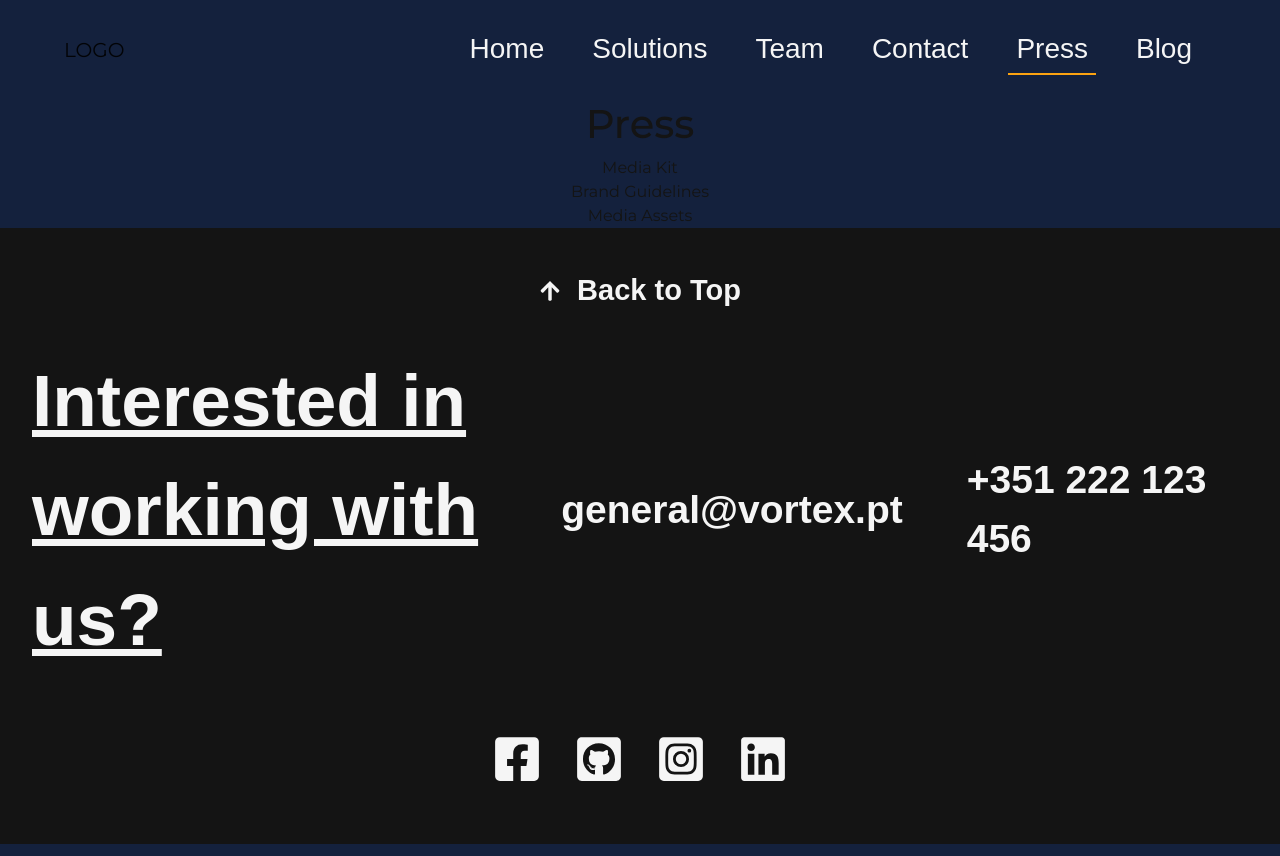
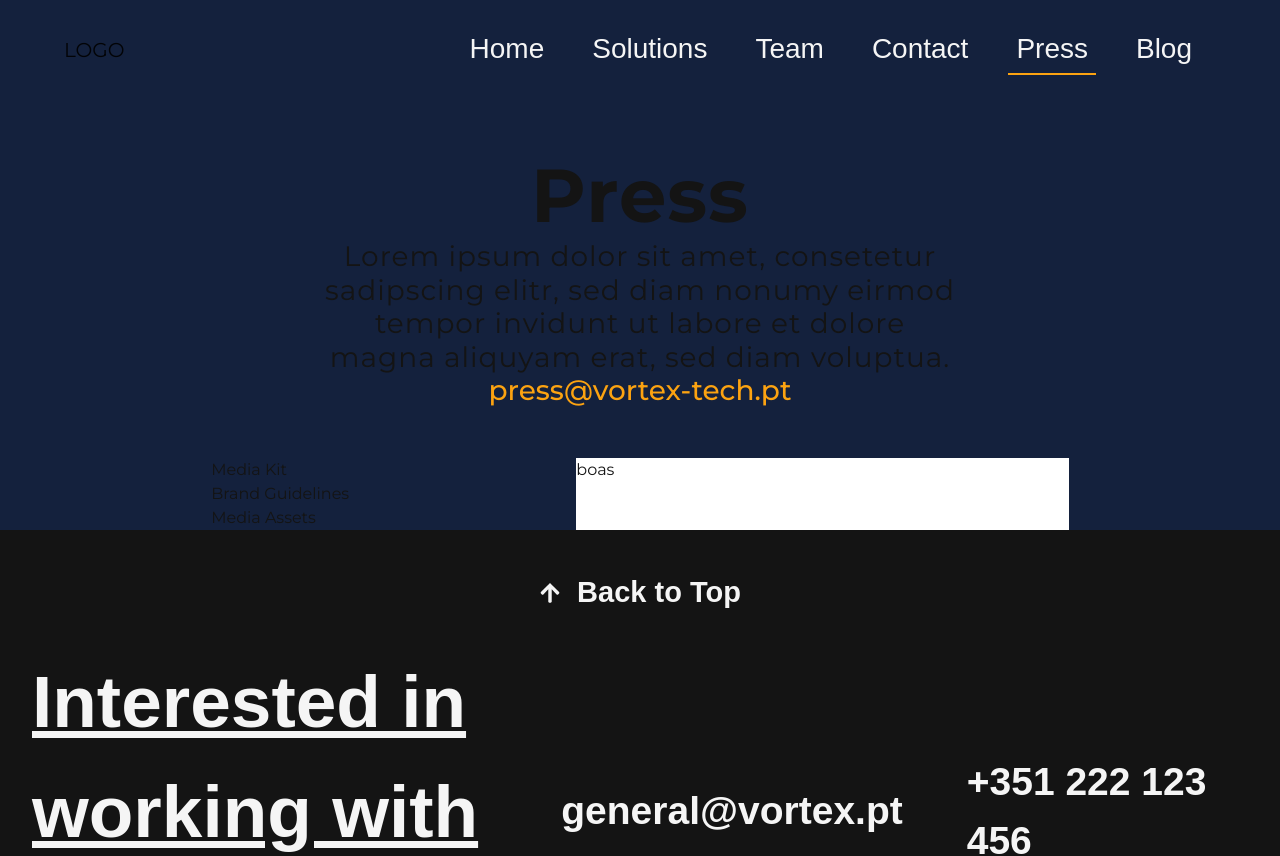
Before and after one commit to LGP21-LGP1/lgp21-lgp1.github.io, a Next.js app: page /press in a window 1280 px wide. Shown: the top 856 px of the page. Built offline with nearby package versions, Linux system fonts and the light colour scheme; no server answers; a web font is replaced by a local one.

Commit message:
started page layout

```diff
--- a/components/downloadFileButton.js
+++ b/components/downloadFileButton.js
@@ -1,8 +1,13 @@
 import React from 'react';
+import DownloadIcon from '../public/assets/download-icon.svg';
 
-const downloadFileButton = ({fileName, children}) => {
+const downloadFileButton = ({ fileName, children }) => {
   return (
-    <a href={process.env.BACKEND_URL + '/files/'+ fileName} download> {children} </a>
+    <a href={process.env.BACKEND_URL + '/files/' + fileName} download>
+      {/* <DownloadIcon fill="white" height={500} width={500}></DownloadIcon> */}
+      {/* <DownloadIcon fill="white" height={50} width={50} /> */}
+      {children}
+    </a>
   );
 };
 
--- a/pages/press.js
+++ b/pages/press.js
@@ -3,6 +3,8 @@ import Link from 'next/link';
 import DownloadFileButton from '../components/downloadFileButton';
 import Footer from '../components/footer';
 import Navbar from '../components/navbar';
+import PageTitle from '../components/pagetitle';
+import style from '../styles/press.module.css';
 
 export default function Press() {
   return (
@@ -14,10 +16,24 @@ export default function Press() {
         </Head>
         <Navbar dark={false} page={'press'} />
         <main>
-          <h1 className="title">Press</h1>
-          <DownloadFileButton fileName="media_kit.pdf">Media Kit</DownloadFileButton>
-          <DownloadFileButton fileName="brand_guidelines.pdf">Brand Guidelines</DownloadFileButton>
-          <DownloadFileButton fileName="media_assets.pdf">Media Assets</DownloadFileButton>
+          <PageTitle
+            title="Press"
+            description='Lorem ipsum dolor sit amet, consetetur sadipscing elitr,
+            sed diam nonumy eirmod tempor invidunt ut labore et dolore magna aliquyam erat,
+            sed diam voluptua.'
+            titleContact='press@vortex-tech.pt'
+          />
+          <section className={style.pressContent}>
+            <div className={style.downloadButtons}>
+              <DownloadFileButton fileName="media_kit.pdf">Media Kit</DownloadFileButton>
+              <DownloadFileButton fileName="brand_guidelines.pdf">Brand Guidelines</DownloadFileButton>
+              <DownloadFileButton fileName="media_assets.pdf">Media Assets</DownloadFileButton>
+            </div>
+            <div className={style.interactiveManualDiv}>
+              boas
+            </div>
+          </section>
+
         </main>
         <Footer dark={true} />
       </div>
--- /dev/null
+++ b/styles/press.module.css
@@ -0,0 +1,15 @@
+.pressContent {
+    display: flex;
+    width: 67%;
+}
+
+.downloadButtons {
+   flex-grow: 1;
+   display: flex;
+   flex-direction: column;
+}
+
+.interactiveManualDiv {
+    flex-grow: 2;
+    background-color: white;
+}
```
